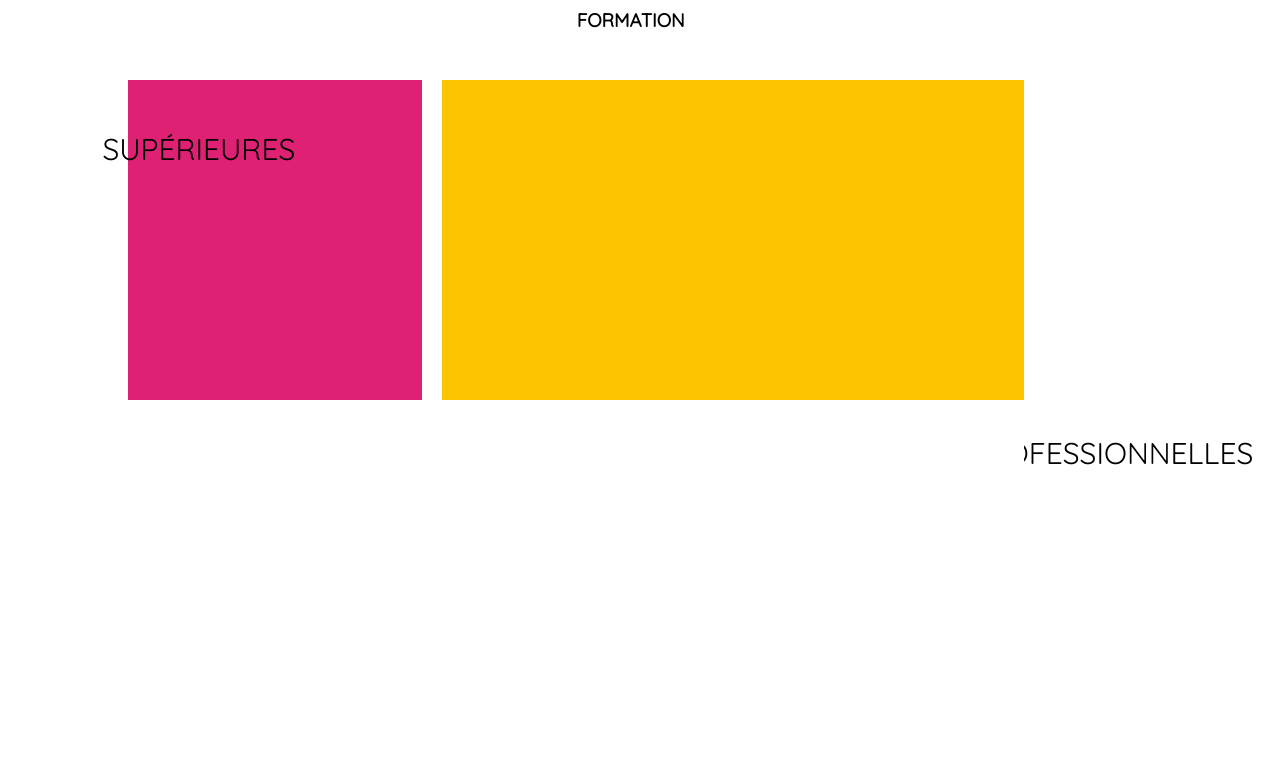
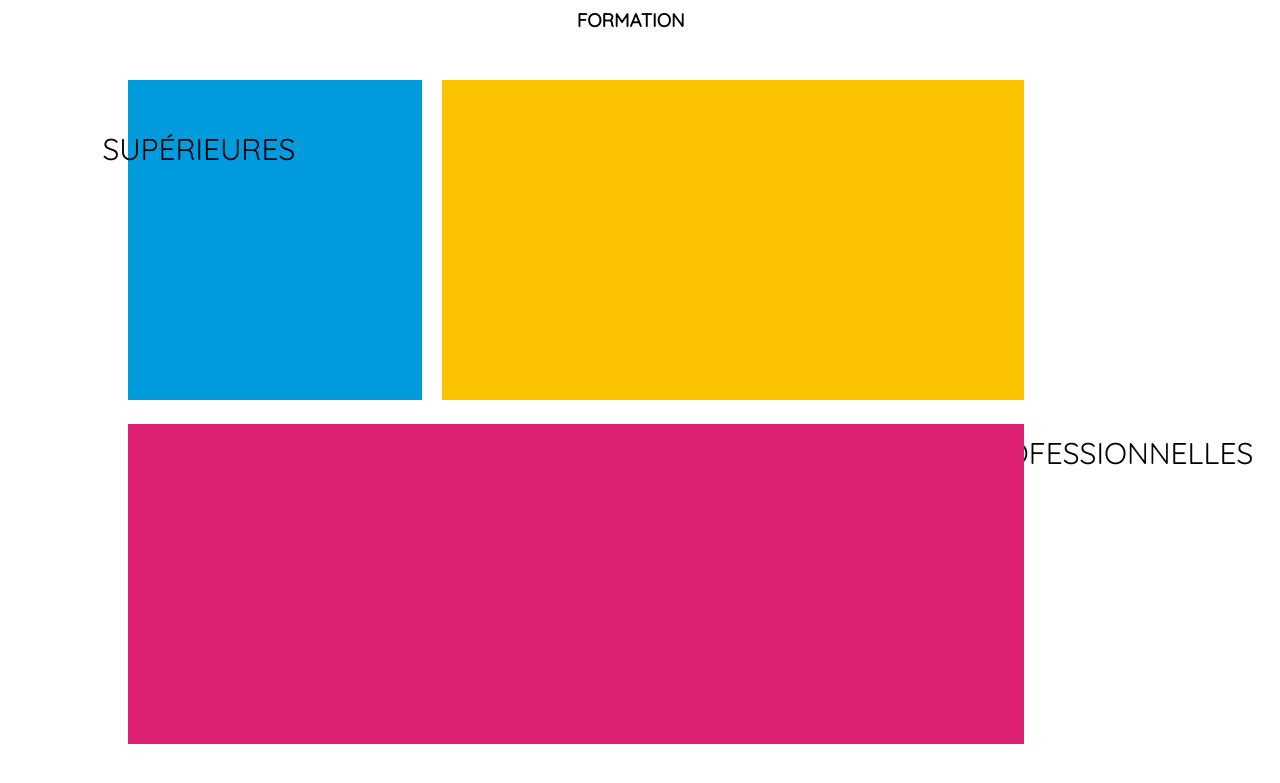
Before and after one commit to aerow59/LJM, a PHP site: page /formation.php in a window 1280 px wide. Shown: the top 783 px of the page. Run offline with PHP 8.4, Linux system fonts and the light colour scheme; data that the repository does not hold is empty.

Commit message:
Update formation.css

```diff
--- a/css/formation.css
+++ b/css/formation.css
@@ -21,7 +21,7 @@
 
 .superieur {
   font-family: "Quicksand";
-  background-color: rgb(222, 33, 115);
+  background-color: rgb(0, 155, 221);
   position: absolute;
   left: 10%;
   top: 10%;
@@ -30,7 +30,7 @@
   z-index: 170;
 }
 .generalestechno {
-  background-color: rgb(255, 255, 255);
+  background-color: rgb(222, 33, 115);
   position: absolute;
   left: 10%;
   top: 53%;
```
